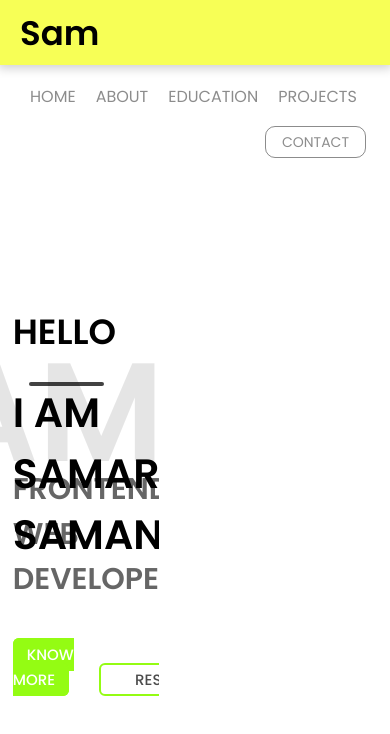
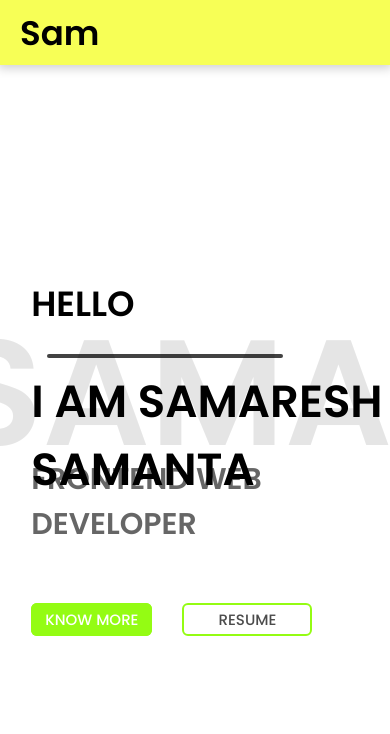
Before and after one commit to nectro/personal-website, a React (Create React App) app: page / in a window 390 px wide. Shown: the top 734 px of the page. Built offline with nearby package versions, Linux system fonts and the light colour scheme.

Commit message:
add intro profile pic, small adjustment for mobile

```diff
--- a/src/Components/Header/Header.module.css
+++ b/src/Components/Header/Header.module.css
@@ -53,3 +53,13 @@
   transition-duration: 0.4s;
   cursor: pointer;
 }
+
+@media screen and (max-width: 800px) {
+  .contactBtn {
+    display: none;
+  }
+
+  .navMenu {
+    display: none;
+  }
+}
--- a/src/Components/IntroPage/IntroPage.js
+++ b/src/Components/IntroPage/IntroPage.js
@@ -1,5 +1,6 @@
 import React from 'react';
 import Styles from './IntroPage.module.css';
+import ProfilePic from '../../assets/profilePic.svg';
 
 const IntroPage = ()=>{
     return(
@@ -22,7 +23,7 @@ const IntroPage = ()=>{
                 </div>
             </div>
             <div className={Styles.imgContainer}>
-
+                <img src={ProfilePic} />
             </div>
         </div>
     )
--- a/src/Components/IntroPage/IntroPage.module.css
+++ b/src/Components/IntroPage/IntroPage.module.css
@@ -90,3 +90,100 @@
   background-color: #94fc13;
   transition-duration: 0.4s;
 }
+
+.imgContainer {
+  display: flex;
+  flex-direction: column;
+  align-items: center;
+  justify-content: center;
+}
+.imgContainer img {
+  width: 55%;
+}
+
+@media screen and (max-width: 1191px) {
+  .heading {
+    width: 90%;
+  }
+  .line {
+    width: 75%;
+  }
+
+  .imgContainer img {
+    width: 73%;
+  }
+}
+
+@media screen and (max-width: 971px) {
+  .word p {
+    font-size: 30px;
+  }
+  .line {
+    margin-top: 20px;
+  }
+  .backLine {
+    font-size: 120px;
+  }
+  .frontLine {
+    font-size: 35px;
+  }
+  .work {
+    font-size: 25px;
+  }
+}
+
+@media screen and (max-width: 847px) {
+  .line {
+    width: 73%;
+  }
+  .fancyWords {
+    height: 90px;
+    margin: 5px 0px;
+  }
+  .backLine {
+    font-size: 90px;
+    line-height: 90px;
+    margin-left: -80px;
+  }
+  .frontLine {
+    font-size: 30px;
+    margin-top: -70px;
+  }
+  .work {
+    font-size: 22px;
+  }
+}
+
+@media screen and (max-width: 800px) {
+  .majorContainer {
+    grid-template-columns: 100%;
+  }
+  .imgContainer {
+    display: none;
+  }
+
+  .backLine {
+    margin-left: -80px;
+  }
+  .word p {
+    font-size: 35px;
+  }
+  .line {
+    margin-top: 24px;
+  }
+  .fancyWords {
+    margin: 19px 0px;
+  }
+  .backLine {
+    font-size: 150px;
+  }
+  .frontLine {
+    font-size: 45px;
+  }
+  .work {
+    font-size: 30px;
+  }
+  .buttonContainer {
+    margin-top: 60px;
+  }
+}
```
